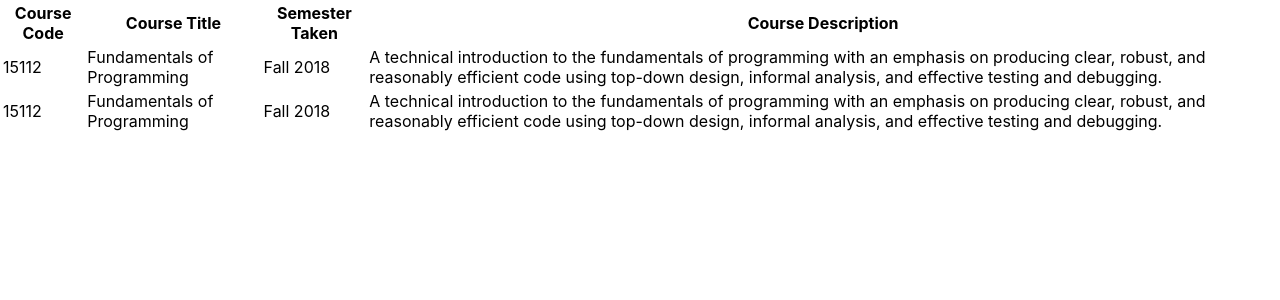
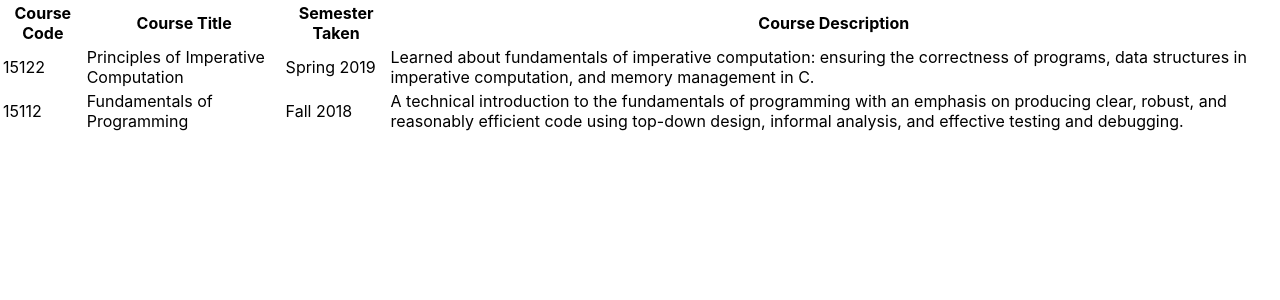
Before and after one commit to rickyma9/basil-website-3d, a React (Create React App) app: page / in a window 1280 px wide. Shown: the top 300 px of the page. Built offline with nearby package versions, Linux system fonts and the light colour scheme.

Commit message:
got functionality working for courses

```diff
--- a/src/Table.tsx
+++ b/src/Table.tsx
@@ -28,14 +28,13 @@ function Table(props: Props) {
     //       courseDescription={props.body[i].courseDescription} />)
     //   }
     // }
-    for (var course in courses) {
-      var c = course.toString();
+    for (var i = 0; i < courses["data"].length; i++) {
       body.push(
         <tr>
-          <td>{courses[15112].courseCode}</td>
-          <td>{courses[15112].courseTitle}</td>
-          <td>{courses[15112].semesterTaken}</td>
-          <td>{courses[15112].courseDesription}</td>
+          <td>{courses["data"][i].courseCode}</td>
+          <td>{courses["data"][i].courseTitle}</td>
+          <td>{courses["data"][i].semesterTaken}</td>
+          <td>{courses["data"][i].courseDesription}</td>
         </tr>
       )
     }
--- a/src/data/courses.json
+++ b/src/data/courses.json
@@ -1,14 +1,17 @@
 {
-  "15122": {
+  "data" : [
+    {
       "courseCode": "15122",
       "courseTitle": "Principles of Imperative Computation",
       "semesterTaken": "Spring 2019",
       "courseDesription": "Learned about fundamentals of imperative computation: ensuring the correctness of programs, data structures in imperative computation, and memory management in C."
     },
-  "15112": {
+    {
       "courseCode": "15112",
       "courseTitle": "Fundamentals of Programming",
       "semesterTaken": "Fall 2018",
       "courseDesription": "A technical introduction to the fundamentals of programming with an emphasis on producing clear, robust, and reasonably efficient code using top-down design, informal analysis, and effective testing and debugging. "
     }
+  ]
+
 }
```
Lines whose indentation alone changed are shown as unchanged.
